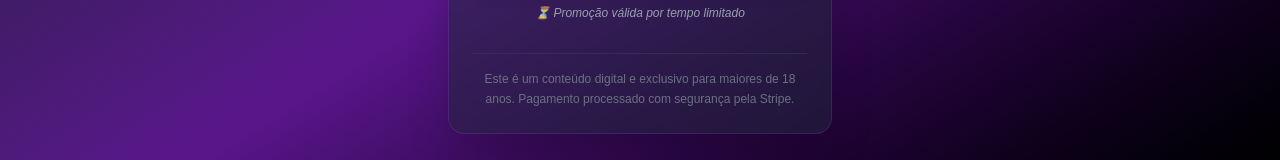
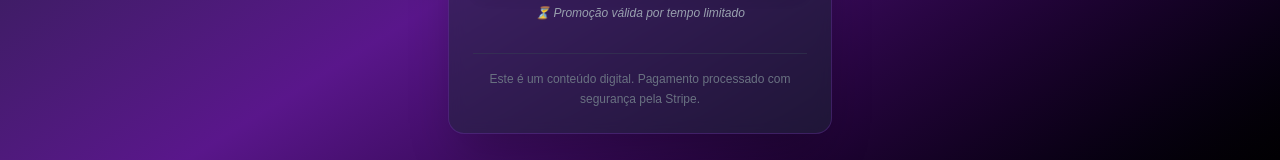
Before and after one commit to alexberneira/acessorestrito, a Next.js app: page /acesso in a window 1280 px wide. Shown: the part 524-684 px from the top of the page. Built offline with nearby package versions, Linux system fonts and the light colour scheme.

Commit message:
Remove menção a maiores de 18 anos da página /acesso para adequação a anúncios

```diff
--- a/src/app/acesso/page.tsx
+++ b/src/app/acesso/page.tsx
@@ -54,8 +54,7 @@ export default function AcessoPrivado() {
         {/* Rodapé */}
         <div className="mt-8 pt-4 border-t border-gray-700/50">
           <p className="text-xs text-gray-500 text-center leading-relaxed">
-            Este é um conteúdo digital e exclusivo para maiores de 18 anos.
-            Pagamento processado com segurança pela Stripe.
+            Este é um conteúdo digital. Pagamento processado com segurança pela Stripe.
           </p>
         </div>
       </div>
```
